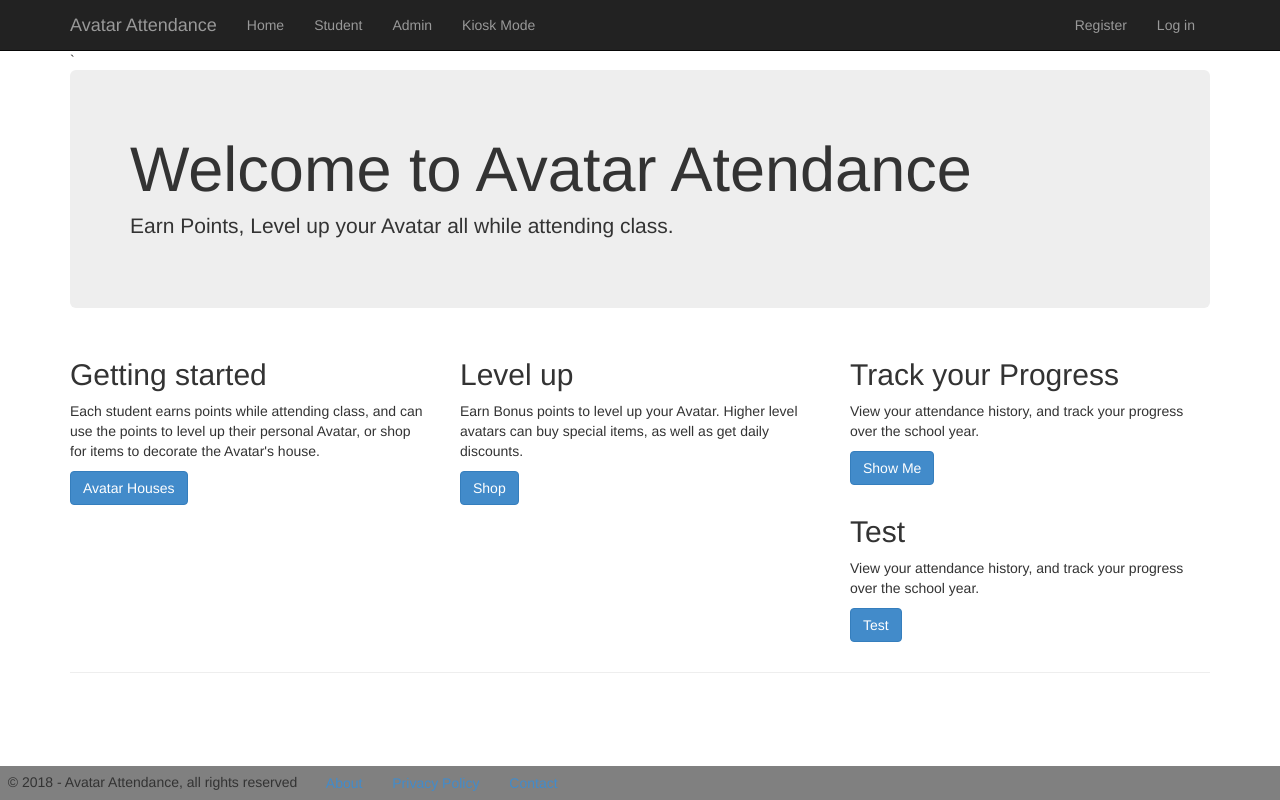
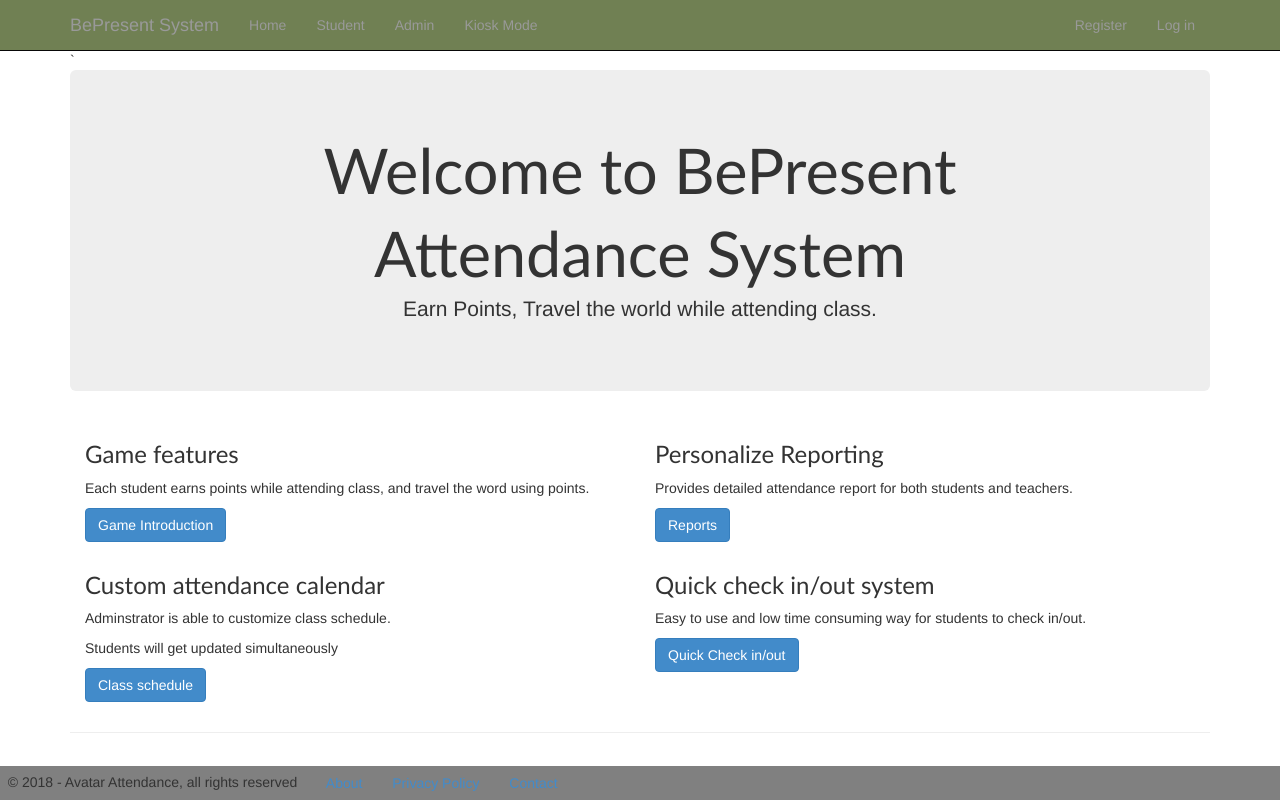
Before and after one commit to KattyZhao/NotPresent, an ASP.NET MVC app: page / in a window 1280 px wide. Run offline with ASP.NET Core 8 and stand-ins for ASP.NET MVC 5, Linux system fonts and the light colour scheme; the project's own start-up code is not run, and a stand-in starts its controllers and pages; some libraries are stand-ins or nearby versions.

Commit message:
change home page color, add button & description

```diff
--- a/TeamNotPresent/5051/Controllers/HomeController.cs
+++ b/TeamNotPresent/5051/Controllers/HomeController.cs
@@ -48,35 +48,35 @@
         }
 
         /// <summary>
-        /// Help/Example page for Shop
+        /// Help/Example page for Game
         /// </summary>
         /// <returns></returns>
-        public ActionResult ShopExample ()
+        public ActionResult  Game()
         {
             return View();
         }
 
         /// <summary>
-        /// Help/Example page for Student View
+        /// Help/Example page for Report
         /// </summary>
         /// <returns></returns>
-        public ActionResult StudentExample()
+        public ActionResult Report()
         {
             return View();
         }
 
         /// <summary>
-        /// Help/Example page for Avatar House
+        /// Help/Example page for ClassSchedule
         /// </summary>
         /// <returns></returns>
-        public ActionResult HouseExample()
+        public ActionResult ClassSchedule()
         {
             return View();
         }
 
 
         //Test
-        public ActionResult TestExample()
+        public ActionResult Checkin()
         {
             return View();
         }
--- a/TeamNotPresent/5051/Views/Home/HouseExample.cshtml
+++ b/TeamNotPresent/5051/Views/Home/Game.cshtml
@@ -3,7 +3,7 @@
 }
 <h2>@ViewBag.Title.</h2>
 
-<h3>House Example</h3>
+<h3>Game Introduction</h3>
 
 <p>Check out these awesome avatar houses.</p>
 
--- a/TeamNotPresent/5051/Views/Home/Index.cshtml
+++ b/TeamNotPresent/5051/Views/Home/Index.cshtml
@@ -2,43 +2,52 @@
     ViewBag.Title = "Home Page";
 }
 
-<div class="jumbotron">
-    <h1>Welcome to Avatar Atendance</h1>
-    <p class="lead">Earn Points, Level up your Avatar all while attending class.</p>
+<div align="center" class="jumbotron">
+    <h1 style=" font-family : Calibri">Welcome to BePresent</h1>
+    <h1 style=" font-family : Calibri">Attendance System</h1>
+    <p class="lead">Earn Points, Travel the world while attending class.</p>
 </div>
 
 <div class="row">
-    <div class="col-md-4">
-        <h2>Getting started</h2>
+    <div class="col-md-12">
+
+        <div class="col-md-6">
+            <h2 style=" font-family : Calibri; font-size : x-large">Game features</h2>
             <p>
-            Each student earns points while attending class, and can use the points to level up their personal Avatar, or shop for items to decorate the Avatar's house.
+                Each student earns points while attending class, and travel the word using points.
             </p>
             <p>
-            @Html.ActionLink("Avatar Houses", "HouseExample", "Home", null, new { @class = "btn btn-primary" })
+                @Html.ActionLink("Game Introduction", "Game", "Home", null, new { @class = "btn btn-primary" })
             </p>
         </div>
 
-    <div class="col-md-4">
-        <h2>Level up</h2>
-        <p>Earn Bonus points to level up your Avatar. Higher level avatars can buy special items, as well as get daily discounts.</p>
+        <div class="col-md-6">
+            <h2 style=" font-family : Calibri; font-size : x-large">Personalize Reporting</h2>
+            <p>Provides detailed attendance report for both students and teachers.</p>
             <p>
-            @Html.ActionLink("Shop", "ShopExample", "Home", null, new { @class = "btn btn-primary" })
+                @Html.ActionLink("Reports", "Report", "Home", null, new { @class = "btn btn-primary" })
+            </p>
+        </div>
+    </div>
+</div>
+<div class="row">
+    <div class="col-md-12">
+        <div class="col-md-6">
+            <h2 style=" font-family : Calibri; font-size : x-large">Custom attendance calendar</h2>
+            <p>Adminstrator is able to customize class schedule.</p>
+            <p>Students will get updated simultaneously</p>
+            <p>
+                @Html.ActionLink("Class schedule", "ClassSchedule", "Home", null, new { @class = "btn btn-primary" })
             </p>
         </div>
 
-    <div class="col-md-4">
-        <h2>Track your Progress</h2>
-        <p>View your attendance history, and track your progress over the school year.</p>
+        <div class="col-md-6">
+            <h2 style=" font-family : Calibri; font-size : x-large">Quick check in/out system</h2>
+            <p>Easy to use and low time consuming way for students to check in/out.</p>
             <p>
-            @Html.ActionLink("Show Me", "StudentExample", "Home", null, new { @class = "btn btn-primary" })
-        </p>
-    </div>
+                @Html.ActionLink("Quick Check in/out", "Checkin", "Home", null, new { @class = "btn btn-primary" })
 
-    <div class="col-md-4">
-        <h2>Test</h2>
-        <p>View your attendance history, and track your progress over the school year.</p>
-        <p>
-            @Html.ActionLink("Test", "TestExample", "Home", null, new { @class = "btn btn-primary" })
             </p>
         </div>
     </div>
+</div>
--- a/TeamNotPresent/5051/Views/Shared/_Layout.cshtml
+++ b/TeamNotPresent/5051/Views/Shared/_Layout.cshtml
@@ -2,7 +2,7 @@
 <html>
 <head>
     <meta charset="utf-8" />
-    <meta name="viewport" content="width=device-width, initial-scale=1.0">
+    <meta name="viewport" content="width=device-width, initial-scale=2.0">
     <title>@ViewBag.Title - Avatar Attendance</title>
     @Styles.Render("~/Content/css")
     @Scripts.Render("~/bundles/modernizr")
@@ -11,15 +11,15 @@
 
 </head>
 <body>
-    <div class="navbar navbar-inverse navbar-fixed-top">
+    <div style="background-color:#708053; overflow: auto;" class="navbar navbar-inverse navbar-fixed-top">
         <div class="container">
             <div class="navbar-header">
-                <button type="button" class="navbar-toggle" data-toggle="collapse" data-target=".navbar-collapse">
-                    <span class="icon-bar"></span>
+                <button type="button" color="white" class="navbar-toggle" data-toggle="collapse" data-target=".navbar-collapse">
+                    <span  class="icon-bar"></span>
                     <span class="icon-bar"></span>
                     <span class="icon-bar"></span>
                 </button>
-                @Html.ActionLink("Avatar Attendance", "Index", "Home", new { area = "" }, new { @class = "navbar-brand" })
+                @Html.ActionLink("BePresent System", "Index", "Home", new { area = "" }, new { @class = "navbar-brand" })
             </div>
             <div class="navbar-collapse collapse">
                 <ul class="nav navbar-nav">
```
Also changed, not shown: TeamNotPresent/5051/5051.csproj, TeamNotPresent/5051/Views/Home/Checkin.cshtml (renamed from TeamNotPresent/5051/Views/Home/TestExample.cshtml), TeamNotPresent/5051/Views/Home/ClassSchedule.cshtml (renamed from TeamNotPresent/5051/Views/Home/StudentExample.cshtml), TeamNotPresent/5051/Views/Home/Report.cshtml (renamed from TeamNotPresent/5051/Views/Home/ShopExample.cshtml). Lines whose indentation alone changed are shown as unchanged.
